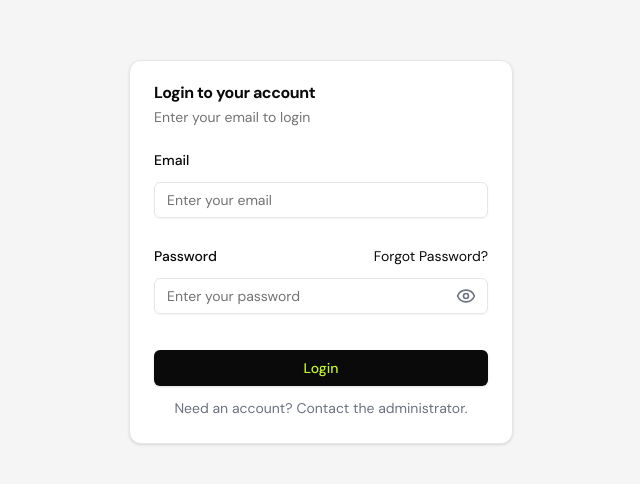
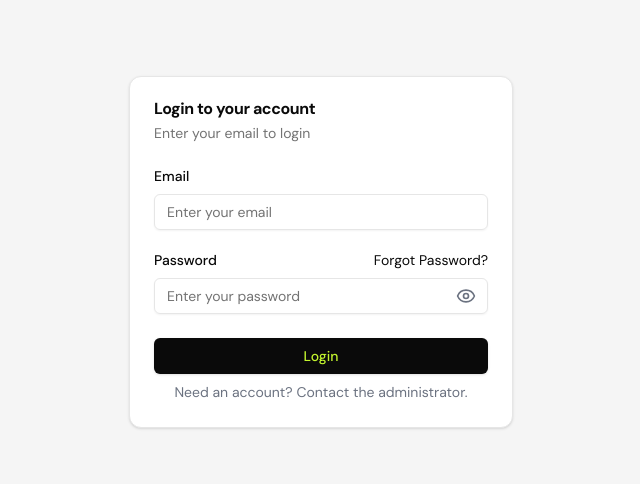
Before and after one commit to desirediv0/kn-medicolegal-support, a Next.js app: page /dashboard/auth in a window 1280 px wide. Shown: the part 148-632 px from the top of the page, without its empty margins (319-959 px from the left). Built offline with nearby package versions, Linux system fonts and the light colour scheme.

Commit message:
feat: Add `sharp` dependency and new UI components for header, form fields, and user authentication.

```diff
--- a/package.json
+++ b/package.json
@@ -43,6 +43,7 @@
     "react-dom": "^18",
     "react-dropzone": "^14.3.8",
     "react-icons": "^5.5.0",
+    "sharp": "^0.34.5",
     "sonner": "^2.0.7",
     "tailwind-merge": "^3.3.1",
     "tailwindcss-animate": "^1.0.7",
--- a/src/components/header.jsx
+++ b/src/components/header.jsx
@@ -97,8 +97,8 @@ export function Header() {
             <Link
               href={
                 profileData.role === "ADMIN"
-                  ? "/dashboard/profile"
-                  : "/user/profile"
+                  ? "/dashboard"
+                  : "/user"
               }
               className="inline-flex items-center justify-center rounded-full bg-primary-foreground px-4 lg:px-6 py-2 lg:py-2.5 text-xs lg:text-sm font-medium text-primary shadow-lg shadow-primary-foreground/20 transition hover:shadow-xl hover:scale-105 uppercase tracking-wider"
             >
@@ -172,8 +172,8 @@ export function Header() {
                   <Link
                     href={
                       profileData.role === "ADMIN"
-                        ? "/dashboard/profile"
-                        : "/user/profile"
+                        ? "/dashboard"
+                        : "/user"
                     }
                     onClick={closeMenu}
                     className="inline-flex items-center justify-center rounded-full bg-primary-foreground px-4 py-2.5 text-sm font-medium text-primary shadow-lg shadow-primary-foreground/20 transition hover:shadow-xl w-full uppercase tracking-wider"
@@ -196,13 +196,6 @@ export function Header() {
                     >
                       Login
                     </Link>
-                    <Link
-                      href="/user/auth"
-                      onClick={closeMenu}
-                      className="inline-flex items-center justify-center rounded-full border-2 border-foreground/20 px-4 py-2.5 text-sm font-medium text-foreground transition hover:bg-foreground/5 w-full"
-                    >
-                      Chat Login
-                    </Link>
                   </>
                 )}
               </motion.div>
--- a/src/components/ui/field.jsx
+++ b/src/components/ui/field.jsx
@@ -50,14 +50,14 @@ function FieldGroup({
     <div
       data-slot="field-group"
       className={cn(
-        "group/field-group @container/field-group flex w-full flex-col gap-7 data-[slot=checkbox-group]:gap-3 [&>[data-slot=field-group]]:gap-4",
+        "group/field-group @container/field-group flex w-full flex-col gap-5 data-[slot=checkbox-group]:gap-3 [&>[data-slot=field-group]]:gap-4",
         className
       )}
       {...props} />
   );
 }
 
-const fieldVariants = cva("group/field data-[invalid=true]:text-destructive flex w-full gap-3", {
+const fieldVariants = cva("group/field data-[invalid=true]:text-destructive flex w-full gap-2", {
   variants: {
     orientation: {
       vertical: ["flex-col [&>*]:w-full [&>.sr-only]:w-auto"],
--- a/src/components/user-auth-form.jsx
+++ b/src/components/user-auth-form.jsx
@@ -409,7 +409,7 @@ export function UserAuthForm({
                 <Field>
                   <Button
                     type="submit"
-                    className="w-full mt-2"
+                    className="w-full mt-1"
                     disabled={loading}
                   >
                     {loading
```
Also changed, not shown: 1 other file (tests, documents, lock files or other folders).
